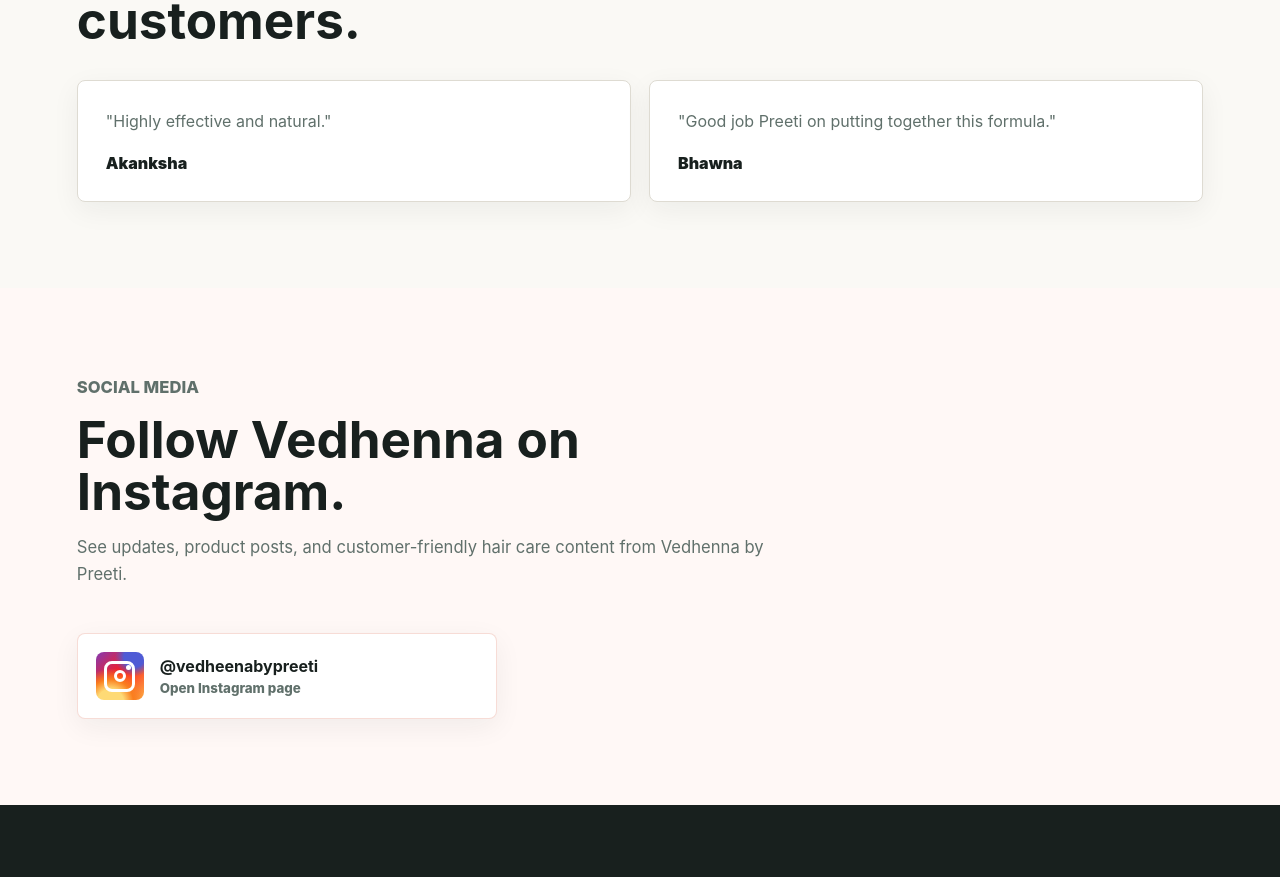
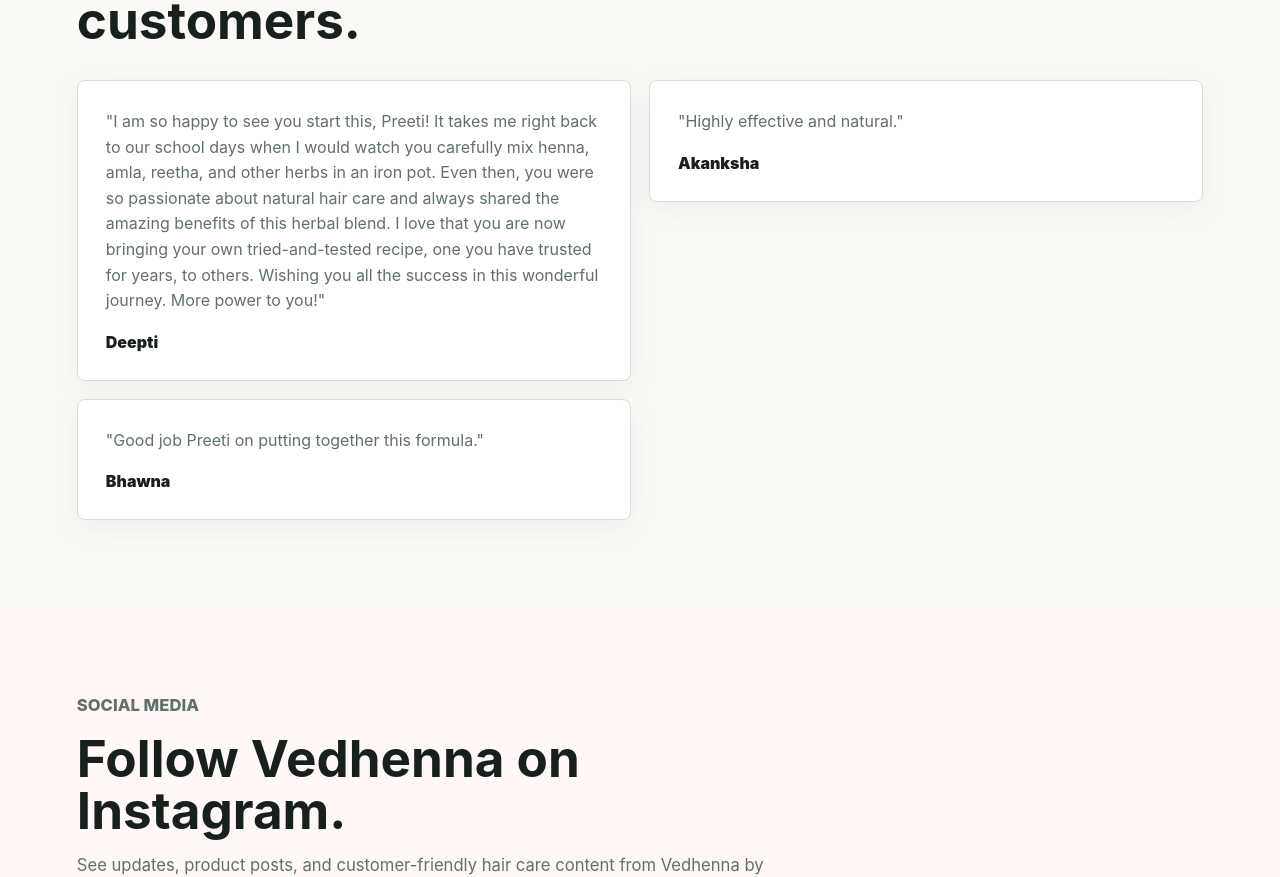
Before and after one commit to Ishank-dubey/vedhenna, a Next.js app: page / in a window 1280 px wide. Shown: the part 3434-4311 px from the top of the page. Built offline with nearby package versions, Linux system fonts and the light colour scheme; no server answers.

Commit message:
Add Deepti review

```diff
--- a/pages/index.js
+++ b/pages/index.js
@@ -78,6 +78,11 @@
     ['4', 'key hair care benefits']
   ],
   reviews: [
+    {
+      quote:
+        'I am so happy to see you start this, Preeti! It takes me right back to our school days when I would watch you carefully mix henna, amla, reetha, and other herbs in an iron pot. Even then, you were so passionate about natural hair care and always shared the amazing benefits of this herbal blend. I love that you are now bringing your own tried-and-tested recipe, one you have trusted for years, to others. Wishing you all the success in this wonderful journey. More power to you!',
+      name: 'Deepti'
+    },
     {
       quote: 'Highly effective and natural.',
       name: 'Akanksha'
```
